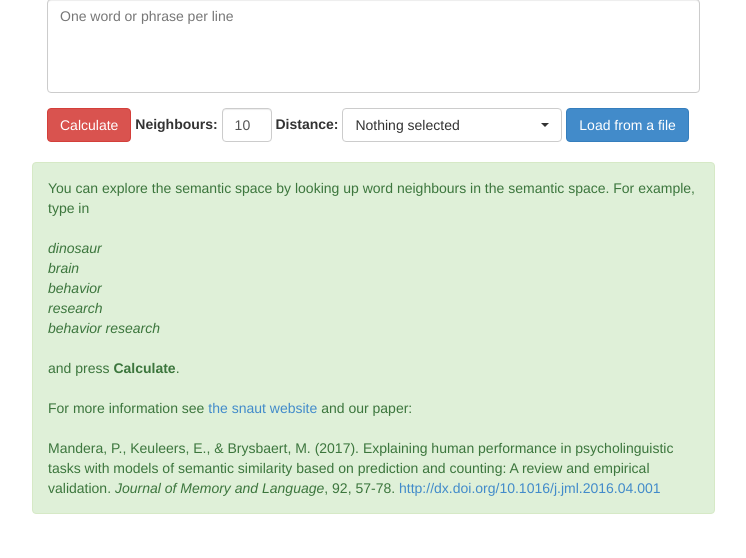
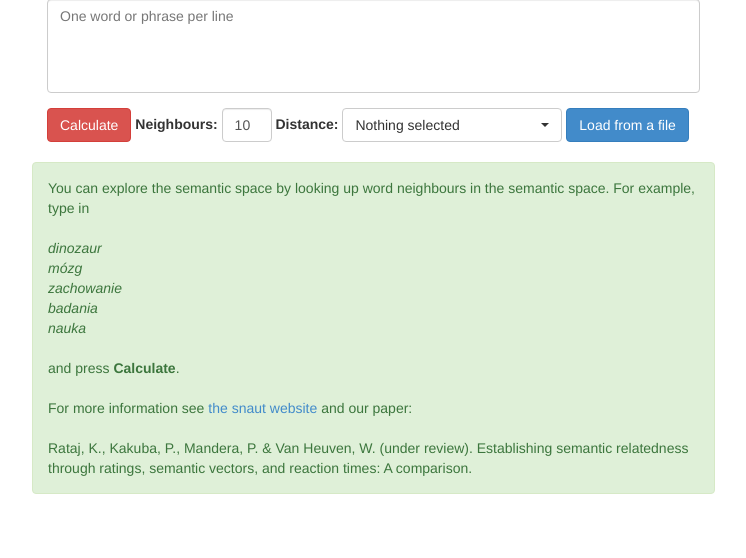
Before and after one commit to pmandera/snaut, a Flask app: page / in a window 1280 px wide. Shown: the part 242-800 px from the top of the page, without its empty margins (23-769 px from the left). Run offline with Flask 2, Linux system fonts and the light colour scheme; some libraries are stand-ins or nearby versions.

Commit message:
Edit information to match the pl paper

```diff
--- a/snaut/templates/index.html
+++ b/snaut/templates/index.html
@@ -109,17 +109,17 @@
 		    You can explore the semantic space by looking up word neighbours in the semantic space.
 		    For example, type in <br><br>
 		    <em>
-		      dinosaur<br>
-		      brain<br>
-		      behavior<br>
-		      research<br>
-		      behavior research<br>
+              dinozaur<br>
+              mózg<br>
+              zachowanie<br>
+              badania<br>
+              nauka<br>
 		    </em>
 		    <br>and press <b>Calculate</b>.
 		    <br><br>
 		    For more information see <a href="http://crr.ugent.be/snaut/" target="_blank">the snaut website</a> and our paper:
 		    <br><br>
-		    Mandera, P., Keuleers, E., & Brysbaert, M. (2017). Explaining human performance in psycholinguistic tasks with models of semantic similarity based on prediction and counting: A review and empirical validation. <i>Journal of Memory and Language</i>, 92, 57-78. <a href="http://dx.doi.org/10.1016/j.jml.2016.04.001" target="_blank">http://dx.doi.org/10.1016/j.jml.2016.04.001</a>
+		    Rataj, K., Kakuba, P., Mandera, P. & Van Heuven, W. (under review). Establishing semantic relatedness through ratings, semantic vectors, and reaction times: A comparison.<i></i>
 		  </div>
 		</div>
 	      </div>
```
